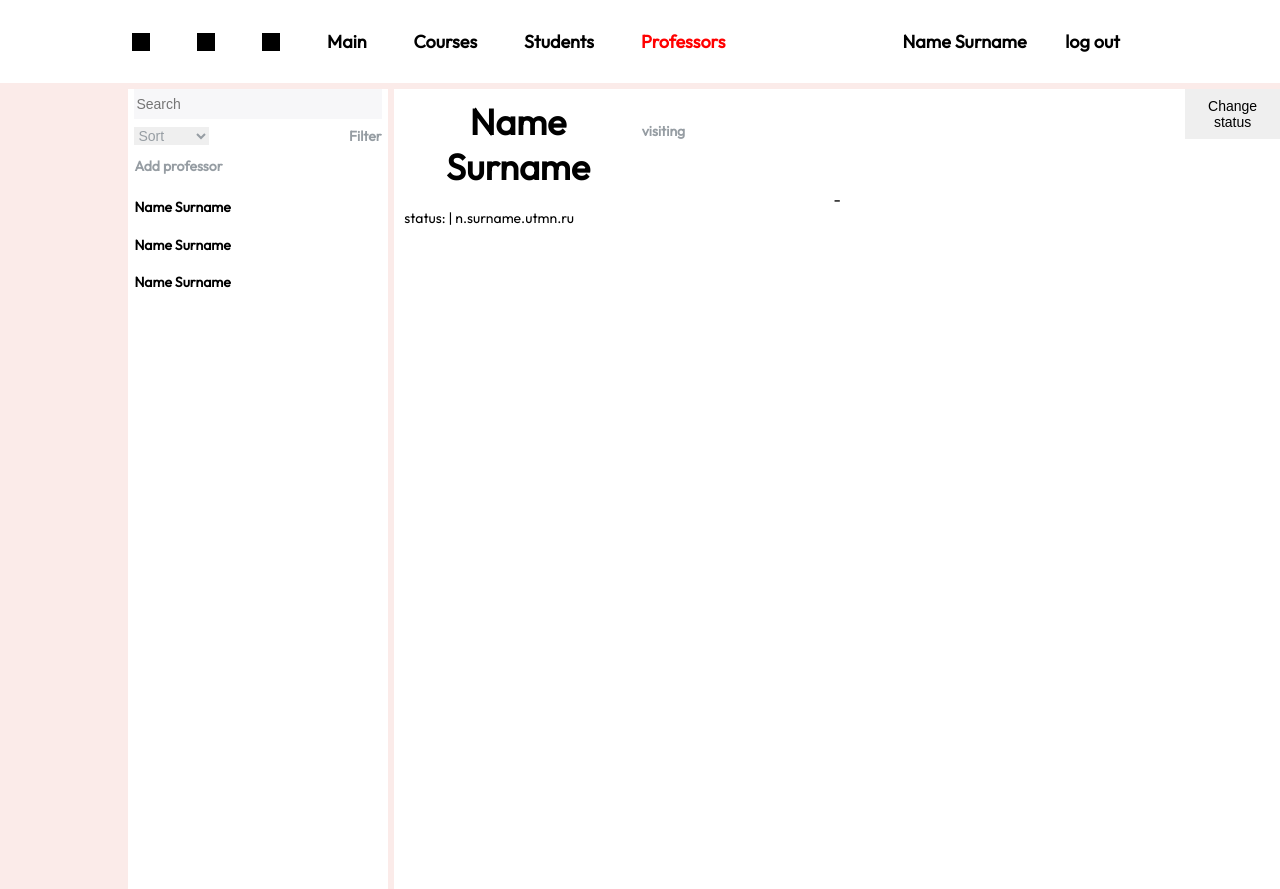
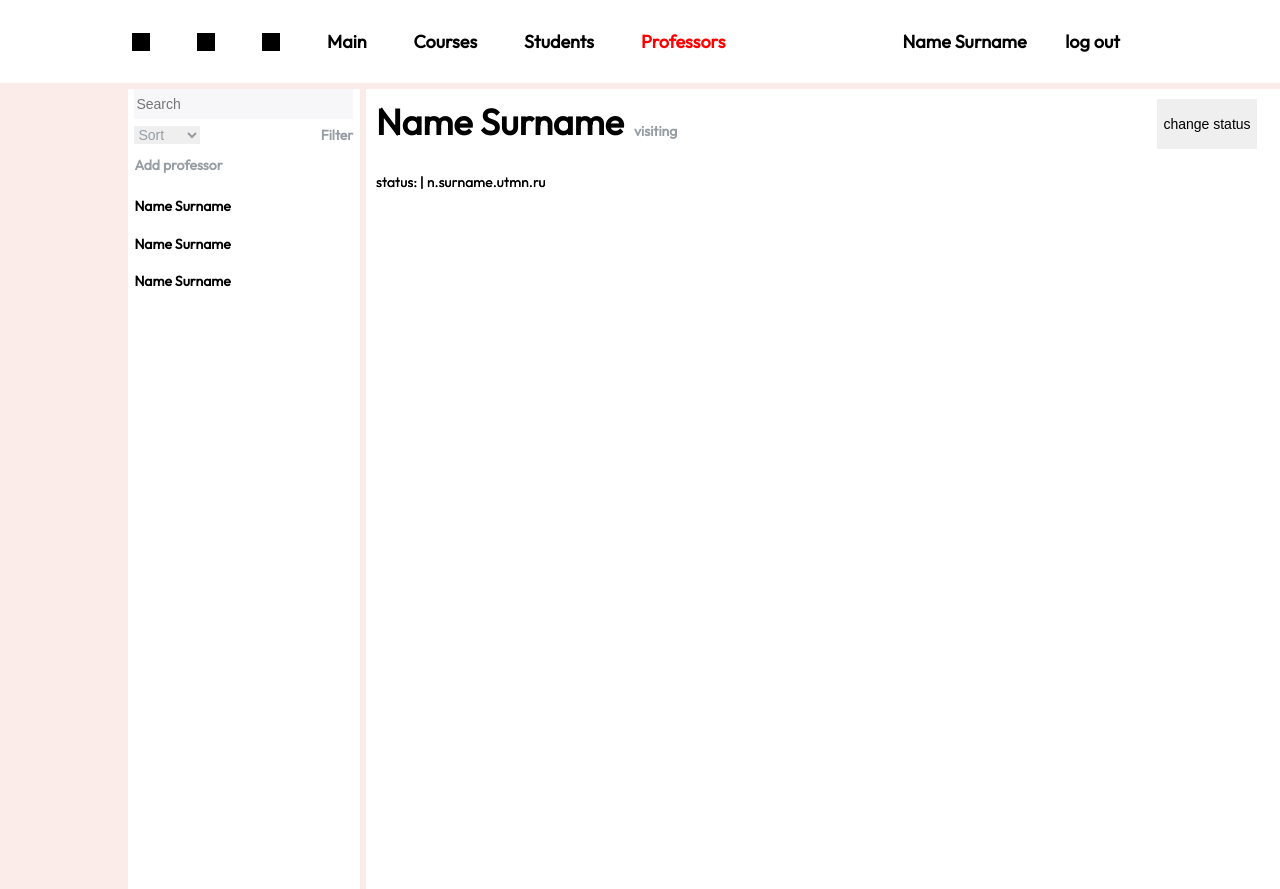
Before and after one commit to barsikus007/modeus, a React (Create React App) app in the folder frontend/: page /professor in a window 1280 px wide. Built offline with nearby package versions, Linux system fonts and the light colour scheme; the HTML template or start-up script is replaced by a standard one.

Commit message:
stud window

```diff
--- a/frontend/src/components/ProfessorProfile.jsx
+++ b/frontend/src/components/ProfessorProfile.jsx
@@ -12,7 +12,9 @@ const Profile = styled.div`
 const MainRow = styled.div`
     display:flex;
     display-direction:row;
-    justify-content:space-around;
+    align-items:flex-start;
+    justify-content:flex-start;
+    width:914px;
 `;
 
 const Name = styled.h3`
@@ -33,7 +35,6 @@ const Details = styled.h6`
     position: absolute;
     margin-left:10px;
     margin-top:0;
-
     font-size:14px;
     font-style:normal;
     font-weight:400;
@@ -45,7 +46,8 @@ const ChangeStatusBtn = styled.button`
     text-color:#969DA3;
     height:50px;
     weight:116px;
-    margin-left: 500px;
+    margin-left:480px;
+    margin-top:10px;
 `;
 
 // const Courses = styled.h5`
@@ -59,13 +61,11 @@ function ProfessorProfile() {
     <Profile>
       <MainRow>
         <Name>Name Surname</Name>
-        <Type>visiting</Type>
-        <ChangeStatusBtn>Change status</ChangeStatusBtn>
-
+        <Type> visiting</Type>
+        <ChangeStatusBtn>change status</ChangeStatusBtn>
       </MainRow>
-      -
       <Details>status: | n.surname.utmn.ru</Details>
-
+      <Details>status: | n.surname.utmn.ru</Details>
     </Profile>
   );
 }
```
